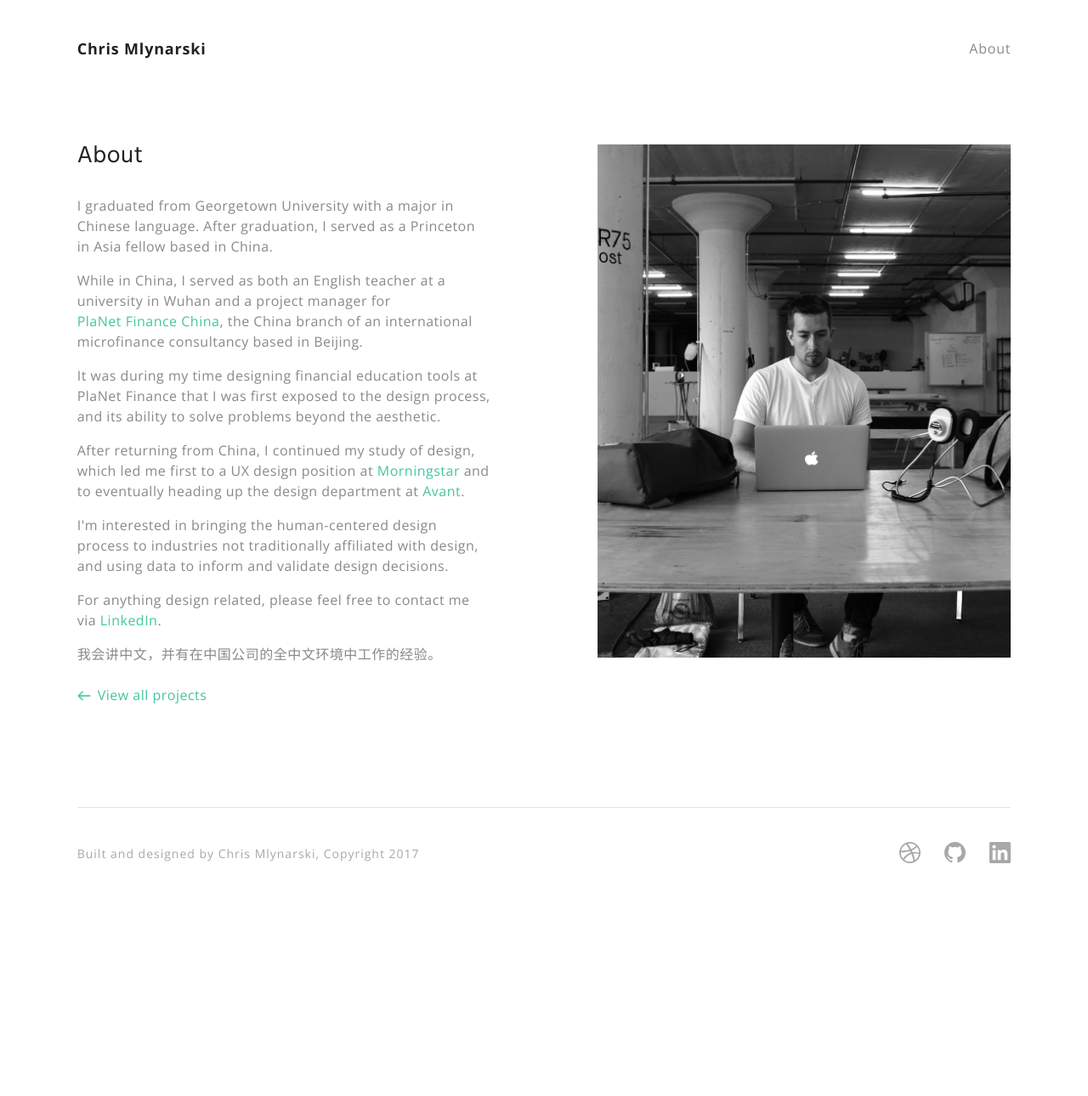
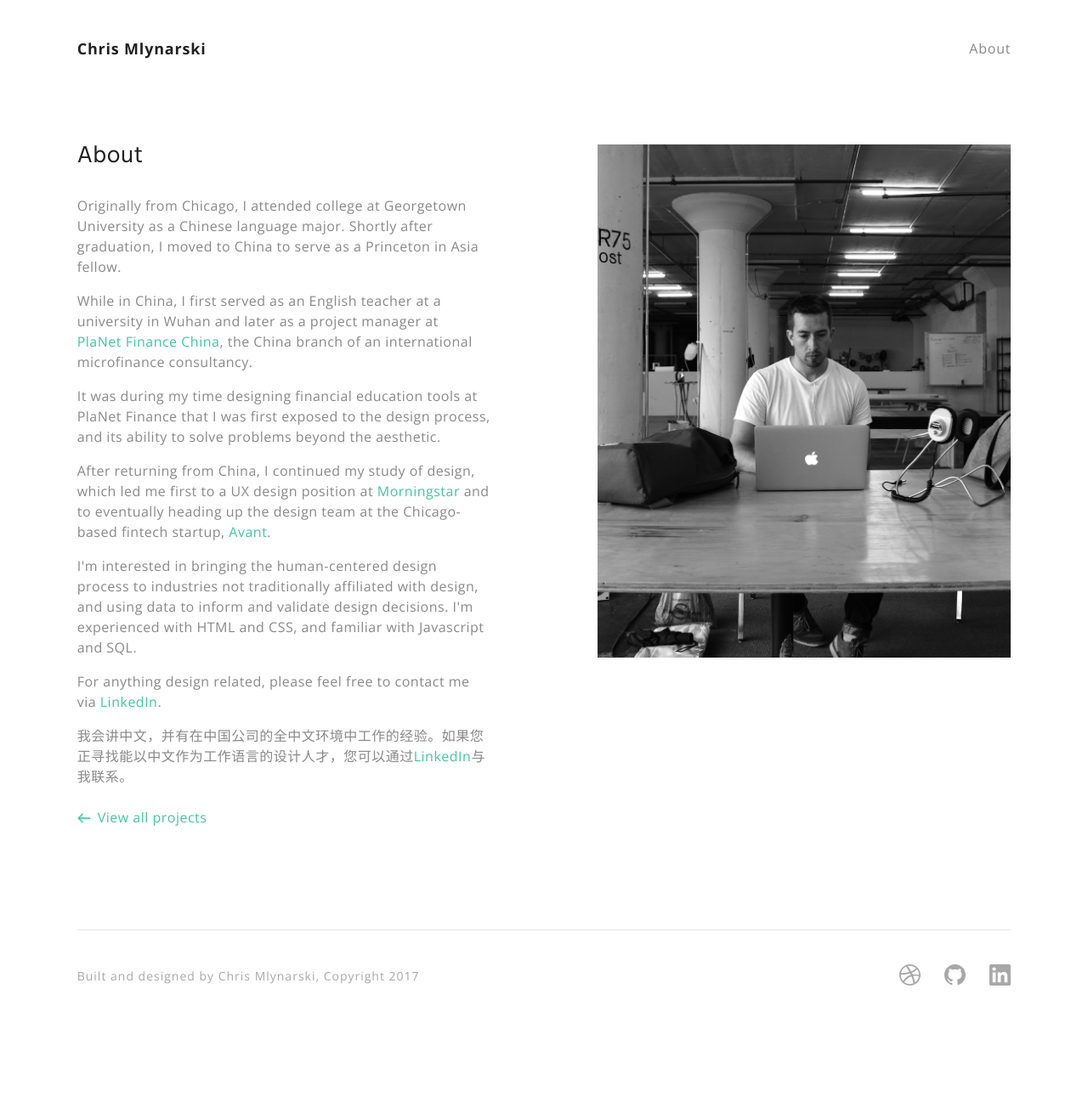
Before and after one commit to Cmlynars/portfolio-2017, a Jekyll site: the page built from about.html, in a window 1280 px wide. Shown: the whole page at 85% size. Built offline with Jekyll 4.4.1, drawn with Linux system fonts in a browser that asks for light colours; nearby versions of some CDN libraries; library files that are not in the unit come from our copies; before the commit the page ends 1146 px from its top, so only the background shows below that.

Commit message:
updates to about page content

```diff
--- a/about.html
+++ b/about.html
@@ -10,19 +10,19 @@ layout: default
 
 	<article class="about-blurb">
 		<h3>About</h3>
-		<p>I graduated from Georgetown University with a major in Chinese language. After graduation, I served as a Princeton in Asia fellow based in China.</p>
+		<p>Originally from Chicago, I attended college at Georgetown University as a Chinese language major. Shortly after graduation, I moved to China to serve as a Princeton in Asia fellow.</p>
 
-		<p>While in China, I served as both an English teacher at a university in Wuhan and a project manager for <a class="inline-link" href="{{ site.baseurl}}/projects/planet_finance_china.html" target="_blank">PlaNet Finance China</a>, the China branch of an international microfinance consultancy based in Beijing.</p>
+		<p>While in China, I first served as an English teacher at a university in Wuhan and later as a project manager at <a class="inline-link" href="{{ site.baseurl}}/projects/planet_finance_china.html" target="_blank">PlaNet Finance China</a>, the China branch of an international microfinance consultancy.</p>
 
 		<p>It was during my time designing financial education tools at PlaNet Finance that I was first exposed to the design process, and its ability to solve problems beyond the aesthetic.</p>
 
-		<p>After returning from China, I continued my study of design, which led me first to a UX design position at <a class="inline-link" href="{{ site.baseurl}}/projects/Morningstar.html" target="_blank">Morningstar</a> and to eventually heading up the design department at <a class="inline-link" href="{{ site.baseurl}}/projects/Avant.html" target="_blank">Avant</a>.</p>
+		<p>After returning from China, I continued my study of design, which led me first to a UX design position at <a class="inline-link" href="{{ site.baseurl}}/projects/Morningstar.html" target="_blank">Morningstar</a> and to eventually heading up the design team at the Chicago-based fintech startup, <a class="inline-link" href="{{ site.baseurl}}/projects/Avant.html" target="_blank">Avant</a>.</p>
 
-		<p>I'm interested in bringing the human-centered design process to industries not traditionally affiliated with design, and using data to inform and validate design decisions.</p>
+		<p>I'm interested in bringing the human-centered design process to industries not traditionally affiliated with design, and using data to inform and validate design decisions. I'm experienced with HTML and CSS, and familiar with Javascript and SQL.</p>
 
 		<p>For anything design related, please feel free to contact me via <a class="inline-link" href="https://www.linkedin.com/in/christophermlynarski/" target="_blank">LinkedIn</a>.</p>
 
-		<p>我会讲中文，并有在中国公司的全中文环境中工作的经验。</p>
+		<p>我会讲中文，并有在中国公司的全中文环境中工作的经验。如果您正寻找能以中文作为工作语言的设计人才，您可以通过<a class="inline-link" href="https://www.linkedin.com/in/christophermlynarski/" target="_blank">LinkedIn</a>与我联系。</p>
 
 		<p class="single-link-container">{% include left_arrow.html %}<a class="project-link" href="{{ site.baseurl }}/">View all projects</a></p>
 	</article>
```
